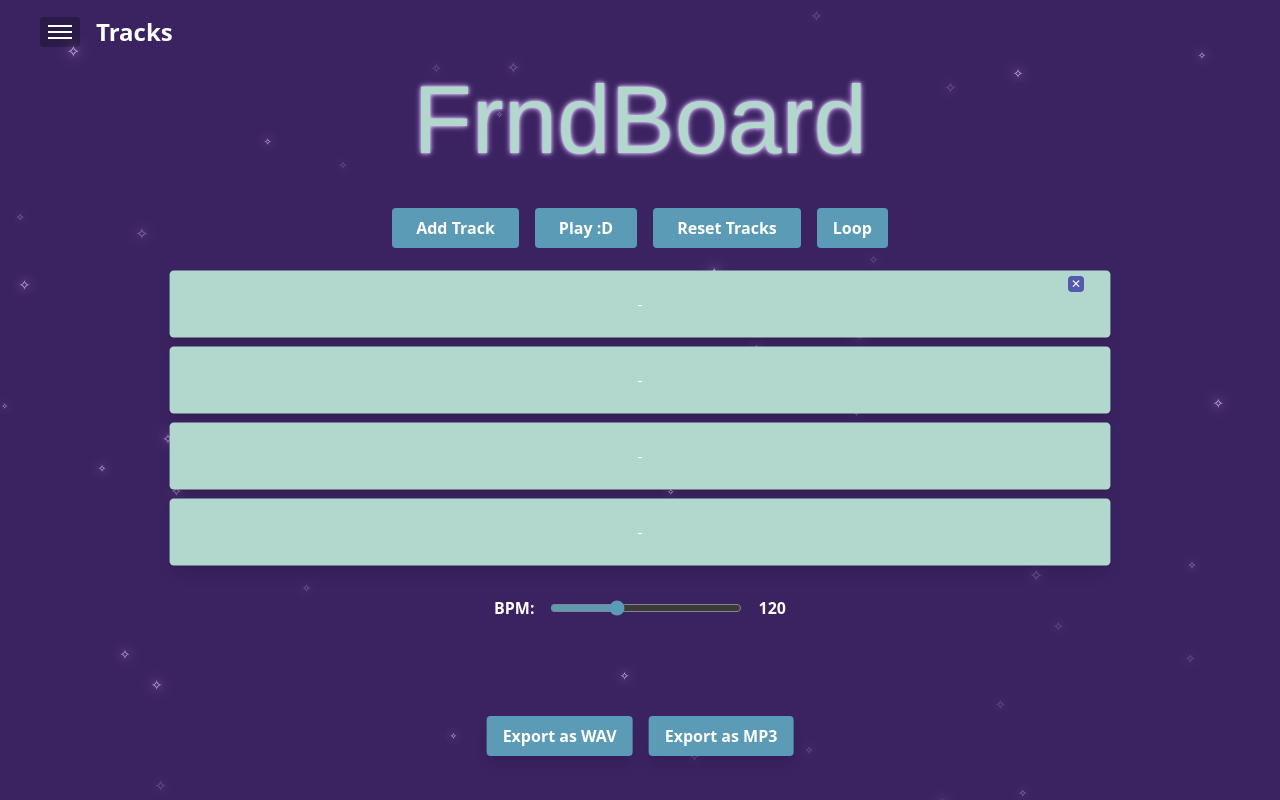
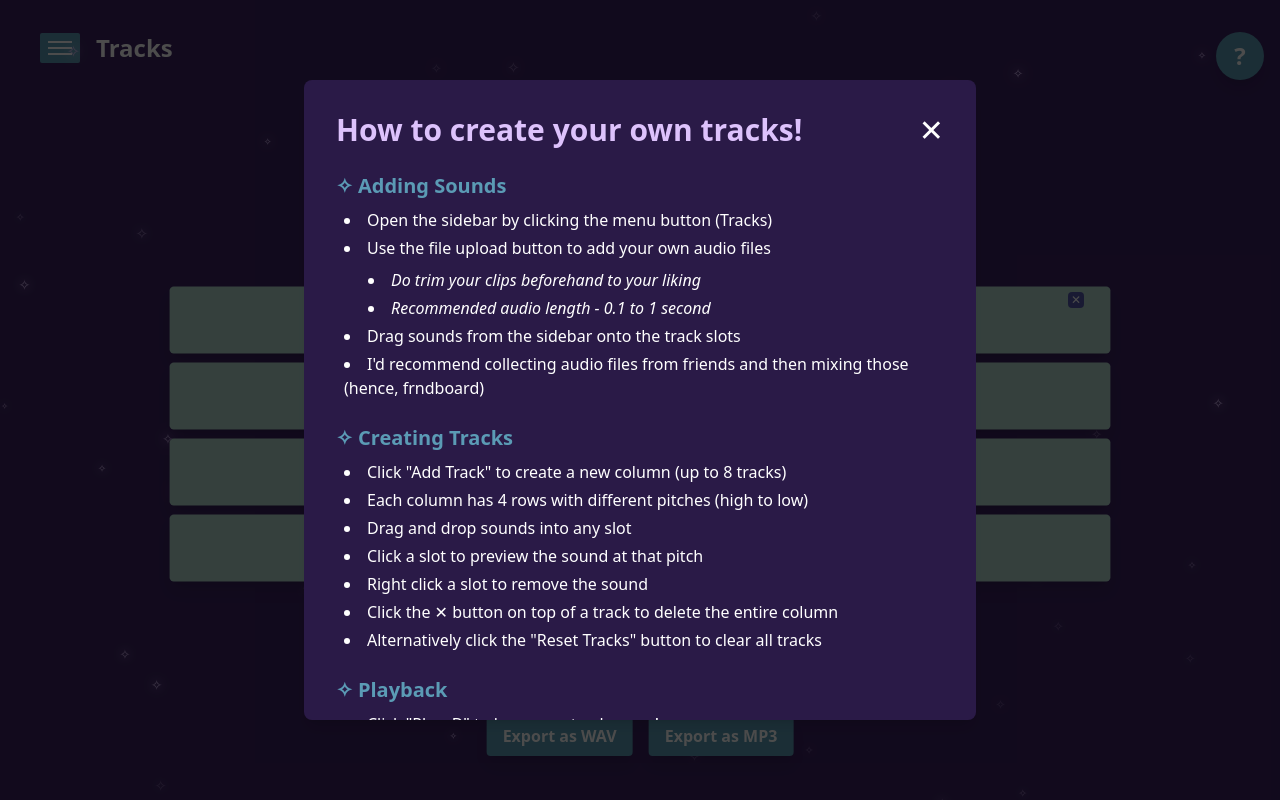
Before and after one commit to ashyune/FrndBoard, a React (Create React App) app: page / in a window 1280 px wide. Built offline with nearby package versions, Linux system fonts and the light colour scheme; no server answers; the HTML template or start-up script is replaced by a standard one.

Commit message:
Added instructions and other design changes

```diff
--- a/src/App.js
+++ b/src/App.js
@@ -1,20 +1,21 @@
 import { useState, useEffect, useRef } from "react";
 import Sidebar from "./components/Sidebar";
 import LetterAnim from "./components/LetterAnim";
+import Instructions from "./components/Instructions";
 
 import toWav from "audiobuffer-to-wav";
 
 function App() {
   const [sidebarOpen, setSidebarOpen] = useState(false);
+  const [instructionsOpen, setInstructionsOpen] = useState(true);
 
   const empty_col = [null, null, null, null];
   const [tracks, setTracks] = useState([Array(4).fill(null)]);
-  const [sounds, setSounds] = useState(["Meow", "Woof", "Moo"]);
+  const [sounds, setSounds] = useState(["Meow", "Woof"]);
 
   const soundFiles = {
     Meow: "/sounds/meow.mp3",
     Woof: "/sounds/woof.mp3",
-    Moo: "/sounds/moo.mp3",
   };
 
   const [currentStep, setCurrentStep] = useState(0);
@@ -318,6 +319,19 @@ function App() {
         handleUpload={handleUpload}
       />
 
+      <Instructions
+        isOpen={instructionsOpen}
+        onClose={() => setInstructionsOpen(false)}
+      />
+
+      <button
+        onClick={() => setInstructionsOpen(true)}
+        className="fixed top-8 right-4 bg-[#5B9BB5] hover:bg-[#76b8d4] text-white rounded-full w-12 h-12 flex items-center justify-center text-2xl font-bold shadow-lg z-40"
+        title="Instructions"
+      >
+        ?
+      </button>
+
       <div className="flex justify-center mb-5">
         <LetterAnim text="FrndBoard" />
       </div>
@@ -350,7 +364,7 @@ function App() {
         <button
           onClick={toggleLoop}
             className={`font-bold text-white px-4 py-2 rounded transition-colors
-              ${isLooping ? "bg-[#5B9BB5] hover:bg-[#76b8d4]" : "bg-[#5B9BB5] hover:bg-[#76b8d4]"}
+              ${isLooping ? "bg-[#6ec3cc] hover:bg-[#78d6d3]" : "bg-[#5B9BB5] hover:bg-[#76b8d4]"}
             `}
         >
           {isLooping ? "Stop Loop" : "Loop"}
--- /dev/null
+++ b/src/components/Instructions.jsx
@@ -0,0 +1,93 @@
+function Instructions({ isOpen, onClose }) {
+  if (!isOpen) return null;
+
+return (
+    <div className="fixed inset-0 bg-black bg-opacity-70 flex items-center justify-center z-50">
+        <div className="bg-[#2a1a47] text-white p-8 rounded-lg shadow-lg max-w-2xl w-full max-h-[80vh] overflow-y-auto">
+            <div className="flex justify-between items-center mb-6">
+                <h2 className="text-3xl font-bold text-[#ddc2fc]">How to create your own tracks!</h2>
+                <button onClick={onClose} className="text-3xl hover:text-[#ddc2fc]">
+                    ✕
+                </button>
+            </div>
+
+            <div className="space-y-6">
+                <section>
+                    <h3 className="text-xl font-bold text-[#5B9BB5] mb-2">✧ Adding Sounds</h3>
+                    <ul className="list-disc list-inside space-y-1 ml-2">
+                        <li>Open the sidebar by clicking the menu button (Tracks)</li>
+                        <li>
+                            Use the file upload button to add your own audio files
+                            <ul className="list-disc list-inside ml-6 mt-2 space-y-1">
+                                <li className="italic">Do trim your clips beforehand to your liking</li>
+                                <li className="italic">Recommended audio length - 0.1 to 1 second</li>
+                            </ul>
+                        </li>
+                        <li>Drag sounds from the sidebar onto the track slots</li>
+                        <li>I'd recommend collecting audio files from friends and then mixing those (hence, frndboard)</li>
+
+                    </ul>
+                </section>
+
+                <section>
+                    <h3 className="text-xl font-bold text-[#5B9BB5] mb-2">✧ Creating Tracks</h3>
+                    <ul className="list-disc list-inside space-y-1 ml-2">
+                        <li>Click "Add Track" to create a new column (up to 8 tracks)</li>
+                        <li>Each column has 4 rows with different pitches (high to low)</li>
+                        <li>Drag and drop sounds into any slot</li>
+                        <li>Click a slot to preview the sound at that pitch</li>
+                        <li>Right click a slot to remove the sound</li>
+                        <li>Click the ✕ button on top of a track to delete the entire column</li>
+                        <li>Alternatively click the "Reset Tracks" button to clear all tracks</li>
+                    </ul>
+                </section>
+
+                <section>
+                    <h3 className="text-xl font-bold text-[#5B9BB5] mb-2">✧ Playback</h3>
+                    <ul className="list-disc list-inside space-y-1 ml-2">
+                        <li>Click "Play :D" to hear your track yayay!</li>
+                        <li>
+                            Click "Loop" to repeat your track continuously
+                            <ul className="list-none ml-6 mt-1">
+                                <li className="italic">Note: loop feature may be a lil buggy sorry ;-;</li>
+                            </ul>
+                        </li>
+                        <li>Click "Stop Loop" to stop looping</li>
+                        <li>Adjust BPM (30-300) with the slider to change tempo</li>
+                        <li className="font-bold">!!! Currently, while loop is ON - tracks cannot be removed and bpm cannot be changed.</li>
+                    </ul>
+                </section>
+
+                <section>
+                    <h3 className="text-xl font-bold text-[#5B9BB5] mb-2">✧ Exporting</h3>
+                    <ul className="list-disc list-inside space-y-1 ml-2">
+                        <li>Click "Export as WAV" for lossless audio</li>
+                        <li>Click "Export as MP3" for compressed audio</li>
+                    </ul>
+                </section>
+
+                <section>
+                    <h3 className="text-xl font-bold text-[#5B9BB5] mb-2">✧ Other random info</h3>
+                    <ul className="list-disc list-inside space-y-1 ml-2">
+                        <li>Different rows play the same sound at different pitches</li>
+                        <li>Try layering sounds in the same column :D</li>
+                        <li>Please ignore the sample sounds lmao ty</li>
+                        <li>Do share your exported tracks with us everyone hehe</li>
+                    </ul>
+                </section>
+            </div>
+
+            <div className="mt-8 text-center">
+                <button
+                    onClick={onClose}
+                    className="bg-[#5B9BB5] hover:bg-[#76b8d4] font-bold font-xl text-white px-8 py-3 rounded"
+                >
+                    Lessgooo
+                </button>
+            </div>
+        </div>
+    </div>
+);
+}
+
+export default Instructions;
--- a/src/components/Sidebar.jsx
+++ b/src/components/Sidebar.jsx
@@ -2,10 +2,10 @@ function Sidebar({ sidebarOpen, setSidebarOpen, sounds, handleUpload }) {
   return (
     <>
       {/* menu button */}
-      <div className="flex items-center mb-6">
+      <div className="flex items-center mb-6 mt-4">
         <button
           onClick={() => setSidebarOpen(!sidebarOpen)}
-          className="p-2 bg-[#2a1a47] rounded hover:bg-[#2f1d4f] mr-4"
+          className="p-2 bg-[#5B9BB5] hover:bg-[#76b8d4] rounded-sm mr-4"
         >
           <div className="w-6 h-0.5 bg-white mb-1"></div>
           <div className="w-6 h-0.5 bg-white mb-1"></div>
```
